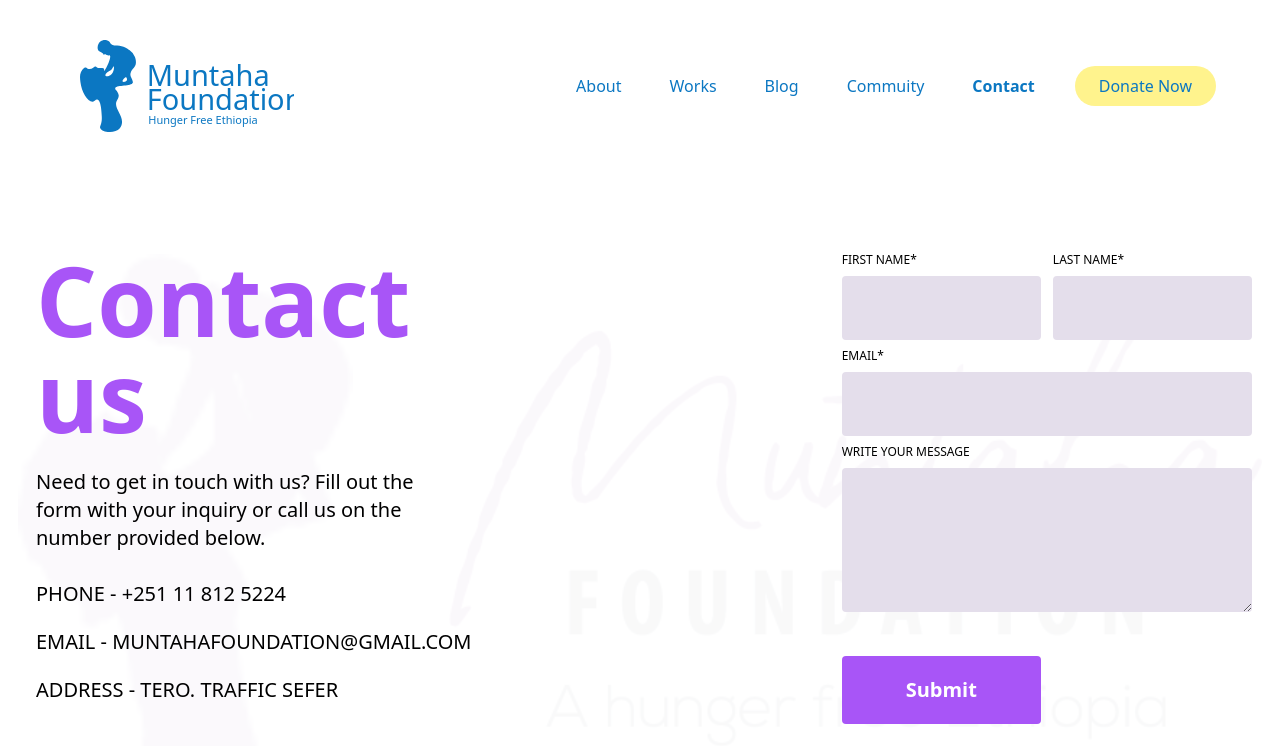
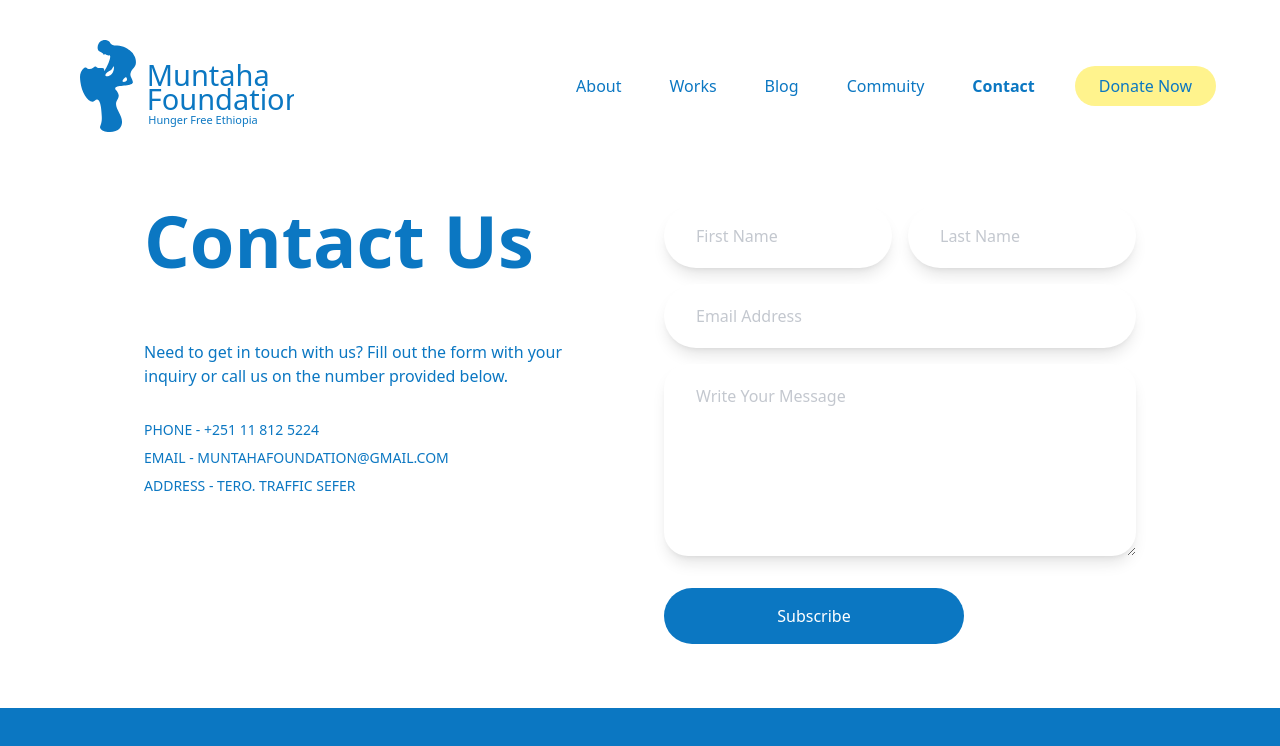
Before and after one commit to abdukasim/muntaha-website, a Next.js app: page /contact in a window 1280 px wide. Shown: the top 746 px of the page. Built offline with nearby package versions, Linux system fonts and the light colour scheme.

Commit message:
feat: new contact ui

```diff
--- /dev/null
+++ b/components/ContactUs.js
@@ -0,0 +1,33 @@
+export default function ContactUs() {
+	return (
+		<section className="contact-us grid grid-cols-1 md:grid-cols-2 md:gap-x-12 py-4 md:py-8 px-16 md:px-36 text-brand-blue">
+
+			<div className="left flex flex-col mb-12">
+				<h2 className="font-bold text-4xl md:text-7xl md:mb-8">Contact Us</h2>
+				<p className="text-sm my-8 md:text-base md:max-w-[500px]">
+					Need to get in touch with us? Fill out the form with your inquiry or call us on the number provided below.
+				</p>
+
+				<p className="uppercase text-xs md:text-sm mb-2 font-thin">Phone - +251 11 812 5224</p>
+				<p className="uppercase text-xs md:text-sm mb-2 font-thin">Email - MUNTAHAFOUNDATION@GMAIL.COM</p>
+				<p className="uppercase text-xs md:text-sm mb-2 font-thin">ADDRESS - TERO. TRAFFIC SEFER</p>
+			</div>
+
+
+			<div className="right grid grid-cols-1 gap-y-4 mb-8 md:max-w-[700px]">
+
+				<div className="grid grid-cols-1 md:grid-cols-2 md:gap-x-4 gap-y-4">
+					<input type="text" placeholder="First Name" />
+					<input type="text" placeholder="Last Name" />
+				</div>
+				<input type="email" placeholder="Email Address" />
+
+				<textarea placeholder="Write Your Message"></textarea>
+				<div className="flex">
+				<button className="p-4 px-8 text-center text-white bg-brand-blue rounded-full mt-8 md:mt-4 w-full md:max-w-[300px]">Subscribe</button>
+				</div>
+			</div>
+
+		</section>
+	)
+}
--- a/pages/contact.js
+++ b/pages/contact.js
@@ -2,6 +2,7 @@ import axios from "axios";
 import Head from "next/head";
 import React, { useState } from "react";
 import Navbar from "../components/Navbar";
+import ContactUs from "../components/ContactUs";
 
 export default function Contact() {
   const [firstName, setFirstName] = useState("");
@@ -53,104 +54,7 @@ export default function Contact() {
       </Head>
 
       <Navbar />
-      <section className="contact-background lg:contact-background-lg bg-no-repeat flex flex-col lg:flex-row lg:justify-center">
-        <div className="flex flex-col ml-9 lg:mr-80 mt-16 lg:mt-20 mb-28">
-          <h1 className="font-semibold text-5xl lg:text-8xl text-purple-500 mb-6">
-            Contact us
-          </h1>
-          <p className="font-light text-xl mb-7 w-96 lg:w-100">
-            Need to get in touch with us? Fill out the form with your inquiry or
-            call us on the number provided below.
-          </p>
-          <small className="font-medium text-base lg:text-xl mb-5 uppercase">
-            Phone - +251 11 812 5224
-          </small>
-          <small className="font-medium text-base lg:text-xl mb-5 uppercase">
-            {" "}
-            Email - muntahafoundation@gmail.com{" "}
-          </small>
-          <small className="font-medium text-base lg:text-xl mb-5 uppercase">
-            Address - Tero. Traffic Sefer
-          </small>
-        </div>
-        <form onSubmit={handleSubmit} className="mb-36 lg:mt-20">
-          <div className="grid grid-cols-2 gap-x-3 gap-y-2 ml-9 mr-7">
-            <div className="flex flex-col">
-              <label
-                htmlFor="firstName"
-                className="font-medium text-xs uppercase mb-2"
-              >
-                First Name*
-              </label>
-              <input
-                type="text"
-                id="firstName"
-                name="firstName"
-                value={firstName}
-                className=" h-16 rounded bg-[#E4DEEB]"
-                onChange={(event) => setFirstName(event.target.value)}
-              />
-            </div>
-            <div className="flex flex-col">
-              <label
-                htmlFor="lastName"
-                className="font-medium text-xs uppercase mb-2"
-              >
-                Last Name*
-              </label>
-              <input
-                type="text"
-                id="lastName"
-                name="lastName"
-                value={lastName}
-                className=" h-16 rounded bg-[#E4DEEB]"
-                onChange={(event) => setLastName(event.target.value)}
-              />
-            </div>
-            <div className="flex flex-col col-span-2">
-              <label
-                htmlFor="email"
-                className="font-medium text-xs uppercase mb-2"
-              >
-                Email*
-              </label>
-              <input
-                type="email"
-                name="email"
-                id="email"
-                value={email}
-                className=" h-16 rounded bg-[#E4DEEB]"
-                onChange={(event) => setEmail(event.target.value)}
-              />
-            </div>
-            <div className="flex flex-col col-span-2">
-              <label
-                htmlFor="message"
-                className="font-medium text-xs uppercase mb-2"
-              >
-                Write your message
-              </label>
-              <textarea
-                name="message"
-                id="message"
-                value={message}
-                cols="30"
-                rows="10"
-                className=" h-36 rounded bg-[#E4DEEB] mb-9"
-                onChange={(event) => setMessage(event.target.value)}
-              ></textarea>
-            </div>
-            <button type="submit" className="bg-purple-500 rounded">
-              <p className="font-bold text-xl text-white mx-4 my-5">Submit</p>
-            </button>
-          </div>
-          {submitted && (
-            <small className="text-green-500 ml-10">
-              Message Sent Successfully
-            </small>
-          )}
-        </form>
-      </section>
+      <ContactUs />
     </>
   );
 }
--- a/styles/globals.css
+++ b/styles/globals.css
@@ -118,3 +118,10 @@
     background-size: cover;
   }
 }
+
+.contact-us input, .contact-us textarea {
+  @apply text-black rounded-full p-5 px-8 shadow-lg font-thin placeholder:opacity-60 focus:outline-brand-blue
+}
+.contact-us textarea {
+  @apply h-48 rounded-3xl;
+}
```
